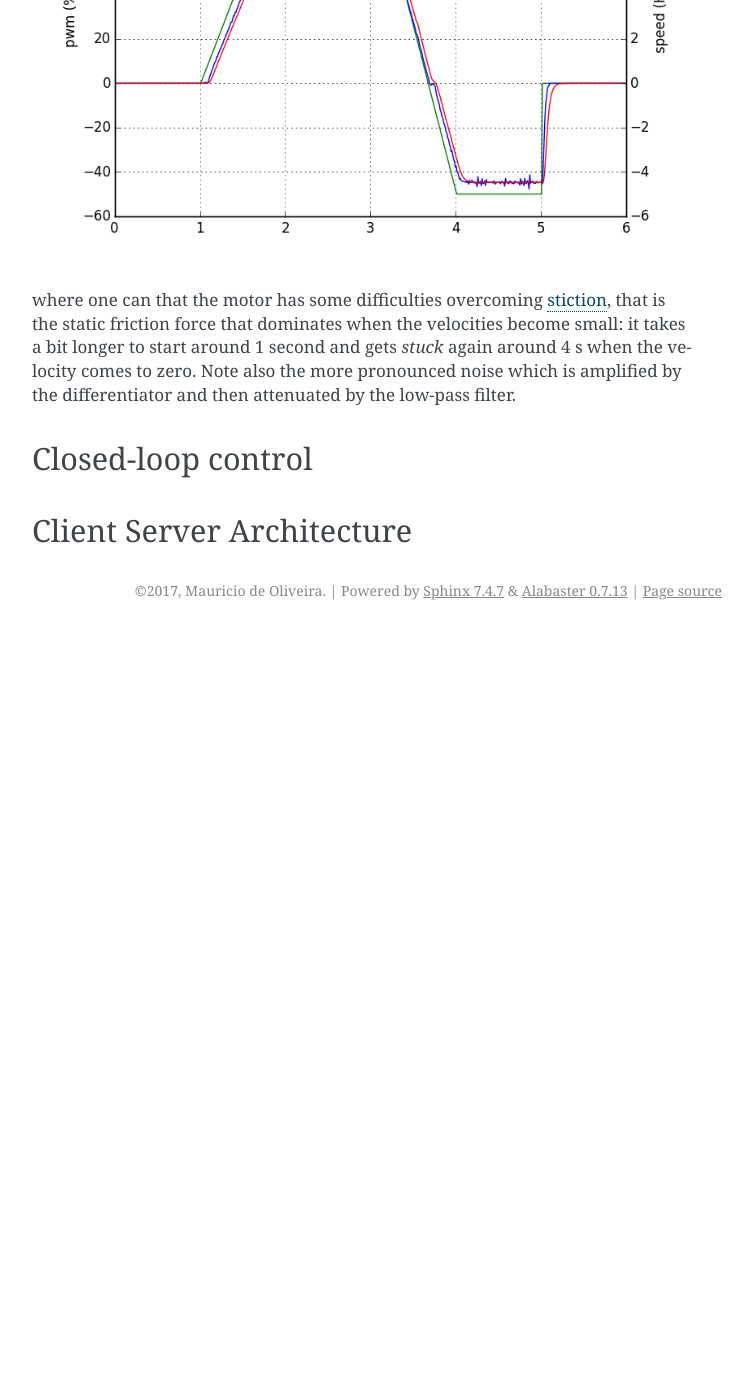
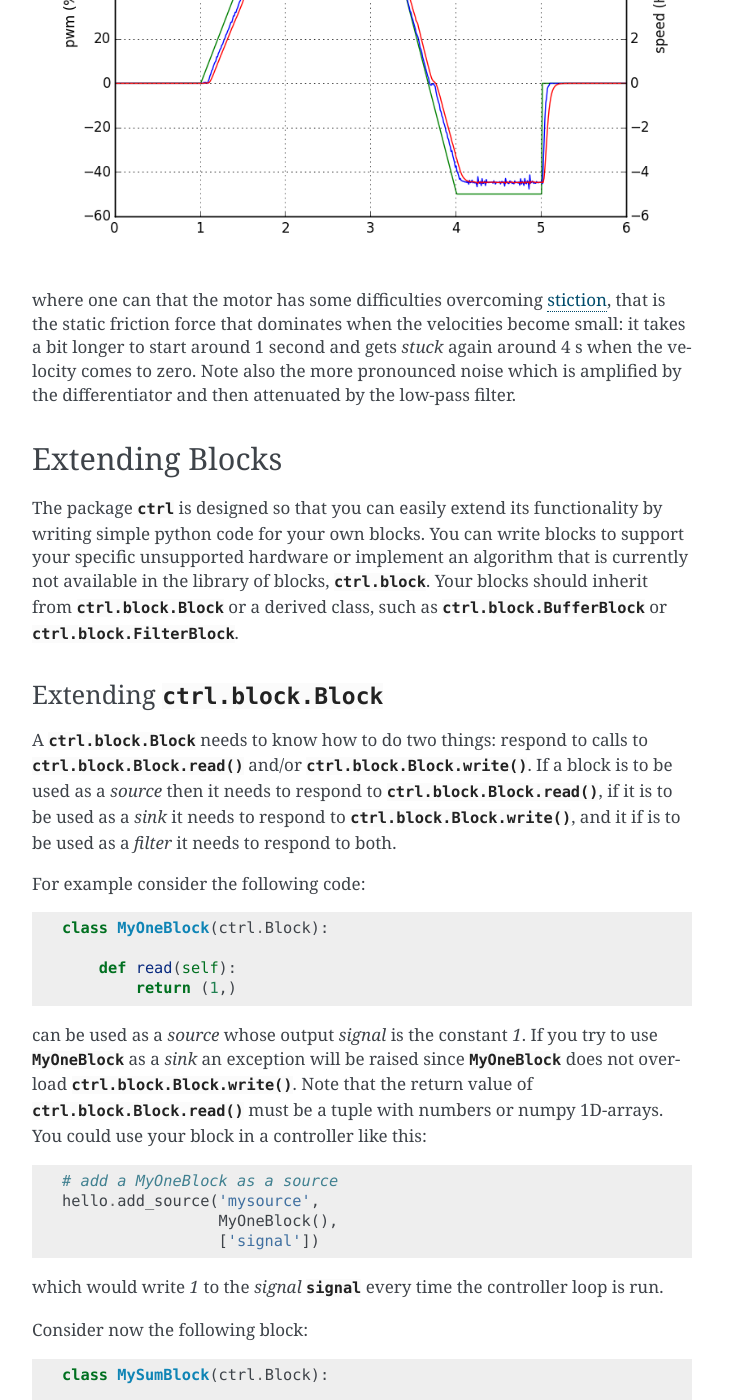
Before and after one commit to mcdeoliveira/pyctrl, a Sphinx documentation site: the page built from doc/tutorial.rst, in a window 1280 px wide and 1400 px high, scrolled down 25907 px. Shown: the whole window, without its empty margins (388-1141 px from the left). Built offline with Sphinx 7.4.7, drawn with Linux system fonts in a browser that asks for light colours; before the commit the page ends 26537 px from its top, so only the background shows below that; some of the changed text lies outside the part shown.

Commit message:
More documentation

```diff
--- a/doc/tutorial.rst
+++ b/doc/tutorial.rst
@@ -1235,11 +1235,105 @@ around 4 s when the velocity comes to zero. Note also the more
 pronounced noise which is amplified by the differentiator and then
 attenuated by the low-pass filter.
 
+-----------------
+Extending Blocks
+-----------------
+
+The package :py:mod:`ctrl` is designed so that you can easily extend
+its functionality by writing simple python code for your own
+blocks. You can write blocks to support your specific unsupported
+hardware or implement an algorithm that is currently not available in
+the library of blocks, :py:mod:`ctrl.block`. Your blocks should
+inherit from :py:class:`ctrl.block.Block` or a derived class, such as
+:py:class:`ctrl.block.BufferBlock` or :py:class:`ctrl.block.FilterBlock`.
+
+Extending :py:class:`ctrl.block.Block`
+--------------------------------------
+
+A :py:class:`ctrl.block.Block` needs to know how to do two things:
+respond to calls to :py:meth:`ctrl.block.Block.read` and/or
+:py:meth:`ctrl.block.Block.write`. If a block is to be used as a *source*
+then it needs to respond to :py:meth:`ctrl.block.Block.read`, if it is to be
+used as a *sink* it needs to respond to :py:meth:`ctrl.block.Block.write`,
+and it if is to be used as a *filter* it needs to respond to both.
+
+For example consider the following code::
+
+    class MyOneBlock(ctrl.Block):
+
+        def read(self):
+	    return (1,)
+
+can be used as a *source* whose output *signal* is the constant
+`1`. If you try to use :py:class:`MyOneBlock` as a *sink* an
+exception will be raised since :py:class:`MyOneBlock` does not
+overload :py:meth:`ctrl.block.Block.write`. Note that the return value
+of :py:meth:`ctrl.block.Block.read` must be a tuple with numbers or
+numpy 1D-arrays. You could use your block in a controller like this::
+
+    # add a MyOneBlock as a source
+    hello.add_source('mysource',
+		     MyOneBlock(),
+		     ['signal'])
+
+which would write `1` to the *signal* :py:data:`signal` every time the
+controller loop is run.
+
+Consider now the following block::
+
+    class MySumBlock(ctrl.Block):
+
+        def __init__(self, **kwargs):
+
+	    # you must call super().__init__
+            super().__init__(**kwargs)
+
+	    # create local buffer
+	    self.buffer = ()
+
+        def write(self, *values):
+
+            # copy values to buffer
+	    self.buffer = values
+
+        def read(self):
+
+	    # return sum of all values as first entry
+	    return (sum(self.buffer), )
+
+Because :py:class:`MySumBlock` overloads both
+:py:meth:`ctrl.block.Block.write` and :py:meth:`ctrl.block.Block.read`
+it can be used a *filter*. For instance::
+
+    # add a MySumBlock as a filter
+    hello.add_filter('myfilter',
+		     MySumBlock(),
+		     ['signal1','signal2','signal3'],
+		     ['sum'])
+
+which would set the *signal* :py:data:`sum` to be equal to the sum of
+the three input *signals* :py:data:`signal1`, :py:data:`signal2`, and
+:py:data:`signal3`.
+
+.. literalinclude:: ../python/ctrl/block/system.py
+   :pyobject: Sum
+
+
+
+Extending :py:class:`ctrl.block.BufferBlock`
+--------------------------------------------
+
+.. literalinclude:: ../python/ctrl/block/__init__.py
+   :pyobject: Constant
+
+.. literalinclude:: ../python/ctrl/rc/encoder.py
+   :pyobject: Encoder
+
+
 -------------------
 Closed-loop control
 -------------------
 
-
 --------------------------
 Client Server Architecture
 --------------------------
```
